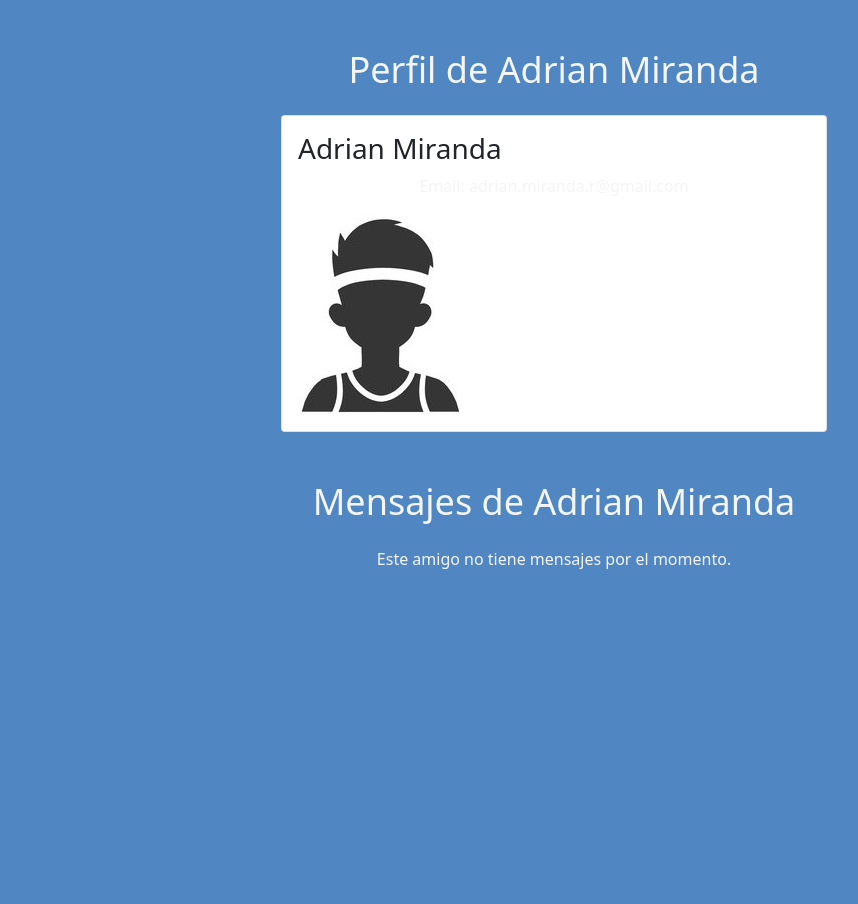
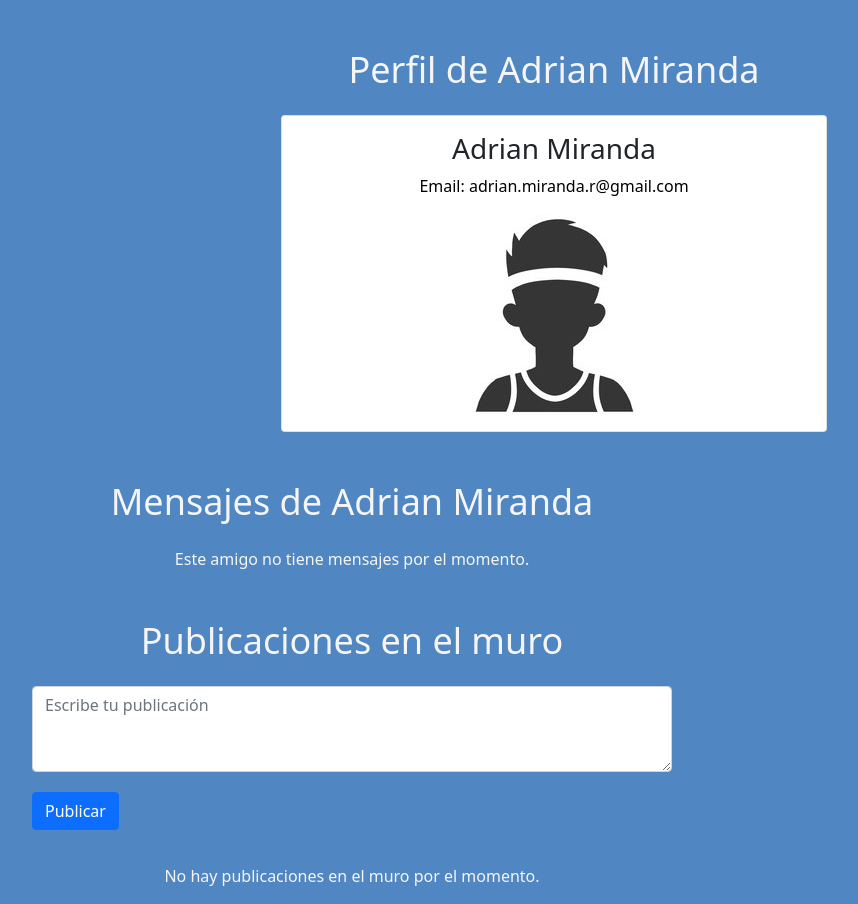
Before and after one commit to gorylactics/falta_uno_avance, a Django app: page /wall/perfil_amigo/1/ in a window 1280 px wide. Shown: the whole page, without its empty margins (16-874 px from the left). Before the commit the page ends 569 px from the top, so only its background shows below. Run offline with Django 3.2, Linux system fonts and the light colour scheme; data comes from the database, SQL or seed files in the repository; both versions use the stored data as it was after the commit.

Commit message:
se crea visualizacion de mensajes del usuario , en el commit anterior ya funcionaba , ahora ademas se crea modulo para dejar posts en el muro del usuario que aun no funciona  , se crea la clase o modelo publicacion y su def correspondiente  que aun no funciona , se da un poco de estilo css con boostrap para mejora legibilidad

```diff
--- a/wall/templates/perfil_amigo.html
+++ b/wall/templates/perfil_amigo.html
@@ -10,9 +10,9 @@
             <div class="col-lg-6">
                 <h2 class="text-center mb-4">Perfil de {{ amigo.first_name }} {{ amigo.last_name }}</h2>
                 <div class="card">
-                    <div class="card-body">
+                    <div class="card-body text-center">
                         <h3>{{ amigo.first_name }} {{ amigo.last_name }}</h3>
-                        <p>Email: {{ amigo.email }}</p>
+                        <p style="color: black;">Email: {{ amigo.email }}</p>
                         <img src="{{ amigo.imagen.url }}" alt="Foto de perfil" class="img-fluid imagen_perfil_amigo">
                     </div>
                 </div>
@@ -20,19 +20,19 @@
         </div>
     </div>
 
-    <div class="container mt-5">
+    <div class="container mt-5 mx-5" style="width: 50%;">
         <h2 class="text-center mb-4">Mensajes de {{ amigo.first_name }} {{ amigo.last_name }}</h2>
         {% if mensajes %}
             <ul class="list-group">
                 {% for mensaje in mensajes %}
                     <li class="list-group-item">
-                        <h5>El {{ mensaje.created_at|date:"d.M.y" }} {{ mensaje.usuario.first_name }} dijo: {{ mensaje.id }}</h5>
-                        <p class="text-light mx-3">{{ mensaje.mensaje }}</p>
+                        <h5 class="mb-1">El {{ mensaje.created_at|date:"d.M.y" }} {{ mensaje.usuario.first_name }} dijo: {{ mensaje.id }}</h5>
+                        <p class="text-dark mx-3">{{ mensaje.mensaje }}</p>
                         <small>{{ mensaje.created_at }}</small>
 
                         {% for comentario in comentarios %}
                             {% if comentario.mensaje == mensaje %}
-                                <p>Comentario de {{ comentario.usuario.first_name }}: {{ comentario.comentario }}</p>
+                                <p class="ml-3">Comentario de {{ comentario.usuario.first_name }}: {{ comentario.comentario }}</p>
                             {% endif %}
                         {% endfor %}
                     </li>
@@ -42,4 +42,28 @@
             <p class="text-center">Este amigo no tiene mensajes por el momento.</p>
         {% endif %}
     </div>
+
+    <div class="container mt-5 mx-5" style="width: 50%;">
+        <h2 class="text-center mb-4">Publicaciones en el muro</h2>
+        <form method="post" action="{% url 'perfil_amigo' amigo.id %}" class="mb-4">
+            {% csrf_token %}
+            <div class="form-group">
+                <textarea name="contenido" class="form-control" rows="3" placeholder="Escribe tu publicación"></textarea>
+            </div>
+            <button type="submit" class="btn btn-primary">Publicar</button>
+        </form>
+
+        {% if publicaciones %}
+            <ul class="list-group">
+                {% for publicacion in publicaciones %}
+                    <li class="list-group-item">
+                        <h5 class="mb-1">El {{ publicacion.created_at|date:"d.M.y" }} {{ publicacion.usuario.first_name }} dijo:</h5>
+                        <p class="text-dark mx-3">{{ publicacion.contenido }}</p>
+                    </li>
+                {% endfor %}
+            </ul>
+        {% else %}
+            <p class="text-center">No hay publicaciones en el muro por el momento.</p>
+        {% endif %}
+    </div>
 {% endblock %}
```
Also changed, not shown: wall/models.py (+10 -1 lines), wall/views.py (+2 -6 lines), db.sqlite3, login/migrations/0004_alter_user_imagen.py (added), wall/migrations/0003_publicacion.py (added).
